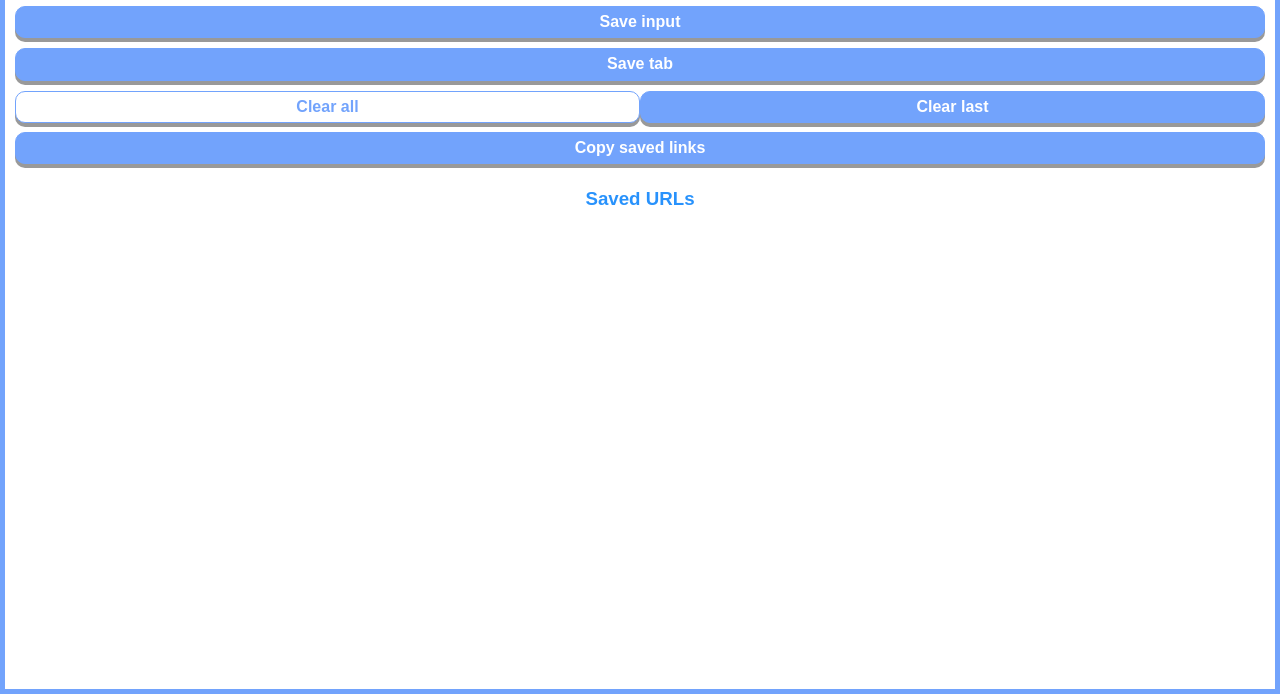
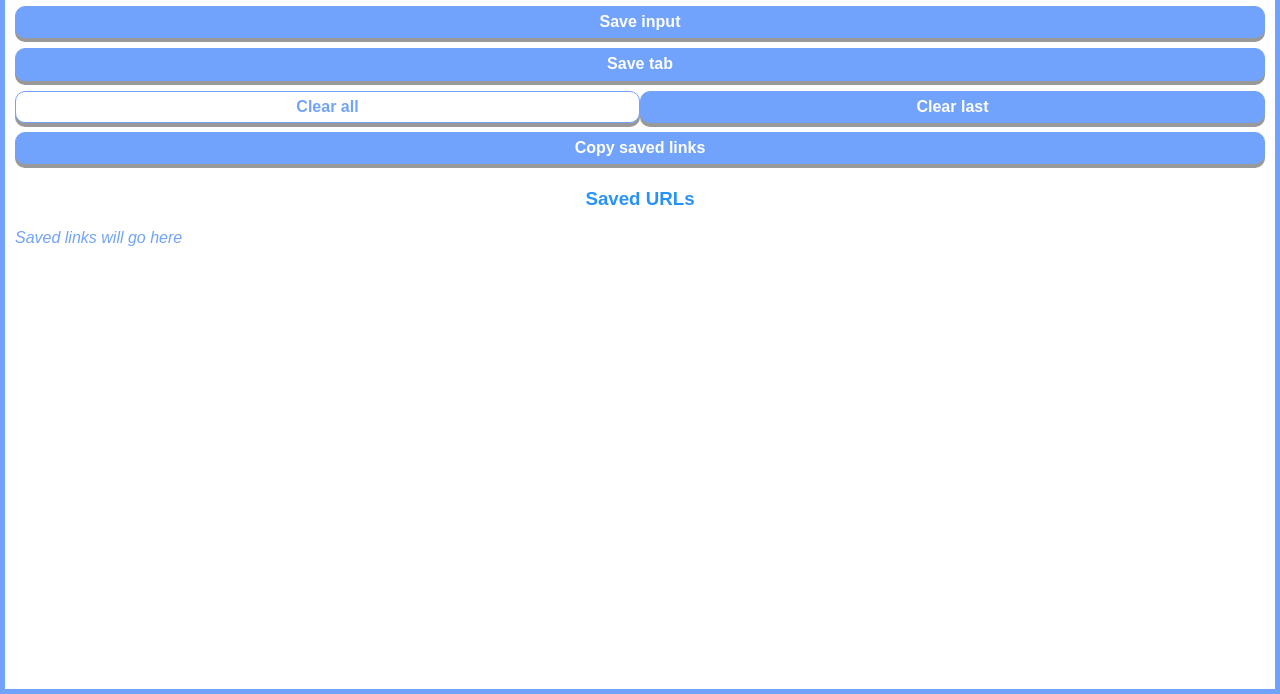
Before and after one commit to parmsam/tab-saver, a browser extension: page index.html in a window 1280 px wide. Shown: the part 106-800 px from the top of the page. Drawn offline with nearby package versions, Linux system fonts and the light colour scheme.

Commit message:
add placeholder url content

```diff
--- a/index.css
+++ b/index.css
@@ -90,7 +90,7 @@ button:active {
 
 #url-content {
     text-align: left;
-    height: 100px;
+    height: 85px;
     overflow-y: auto;
 }
 
@@ -98,6 +98,7 @@ ul {
     margin-top: 20px;
     list-style: none;
     padding-left: 0;
+    color: var(--btn-color-a);
 }
 
 li {
@@ -105,5 +106,5 @@ li {
 }
 
 a {
-    color: var(--btn-color-a);
+    color: var(--ttl-color-a);
 }
--- a/index.html
+++ b/index.html
@@ -20,7 +20,7 @@
         </div>
         <div id="url-content">
             <h3 class="title2">Saved URLs</h3>
-            <ul id="ul-el"></ul>
+            <ul id="ul-el"><em>Saved links will go here</em></ul>
             </div>
         </div>
         <script src="index.js"></script>
```
